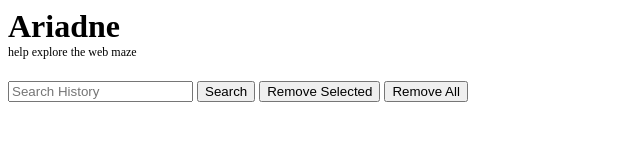
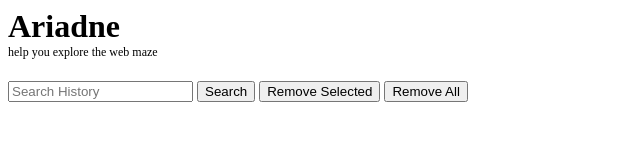
Before and after one commit to derick321/Ariadne, a browser extension: page history.html in a window 1280 px wide. Shown: the full height of the page, 0-640 px from the left. Drawn offline with Linux system fonts and the light colour scheme.

Commit message:
Modify description message

```diff
--- a/history.html
+++ b/history.html
@@ -9,7 +9,7 @@
       <h1>
         Ariadne
         <br />
-        <small>help explore the web maze</small>
+        <small>help you explore the web maze</small>
       </h1>
       <input
         id="searchInput"
```
